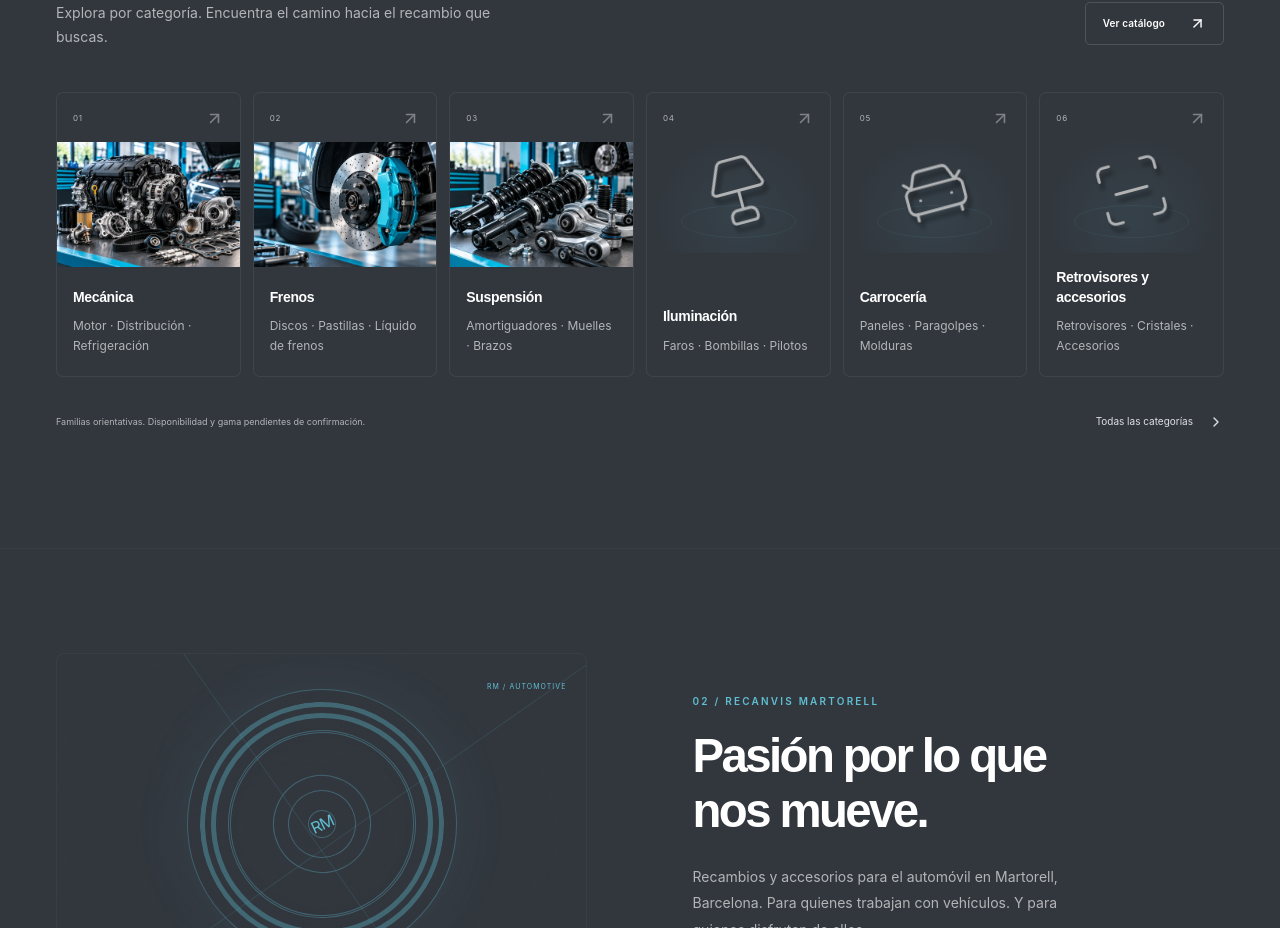
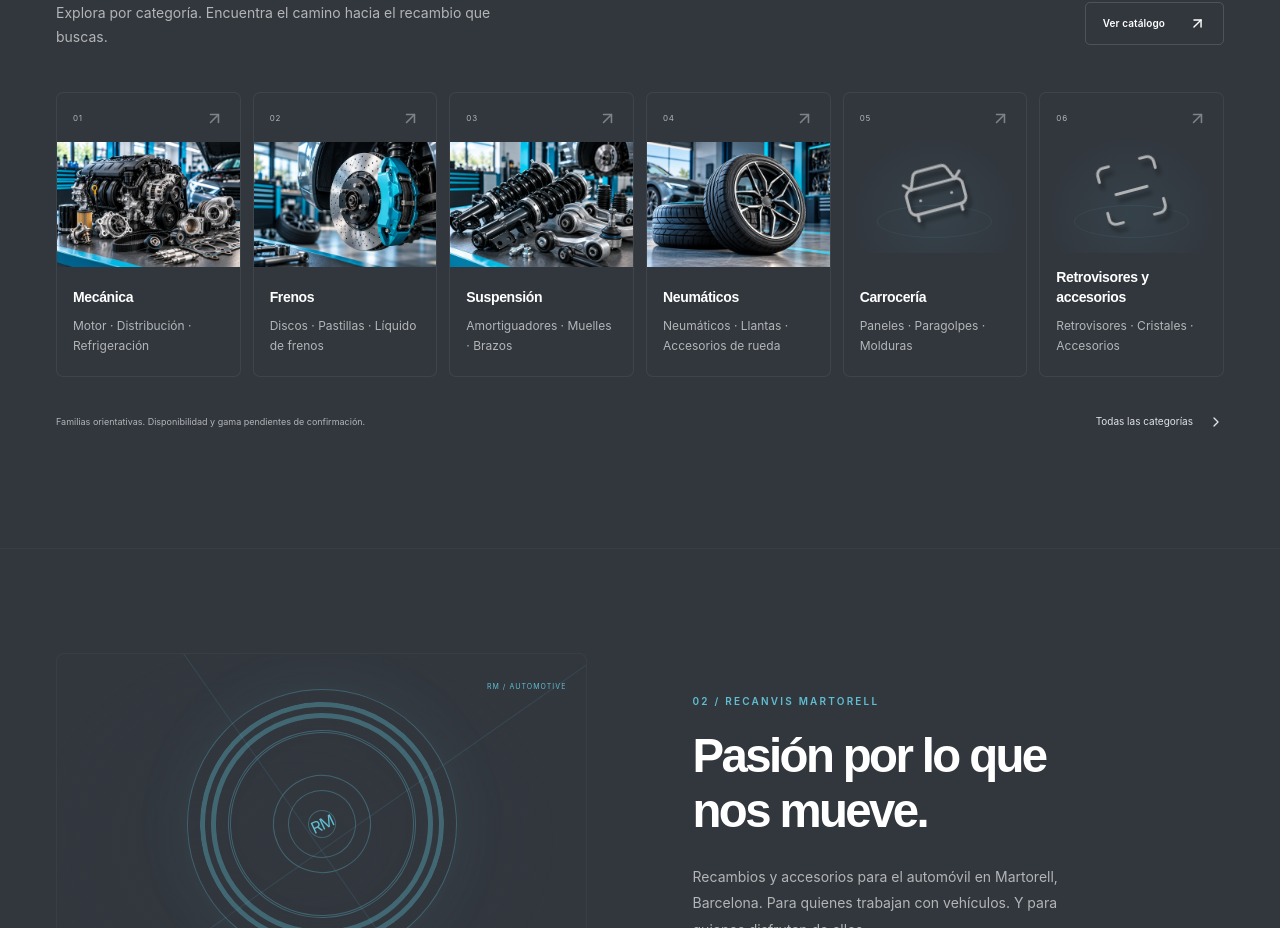
Before and after one commit to Rober-prog/re-motorsport, a React (Vite) app: page / in a window 1280 px wide. Shown: the part 1008-1936 px from the top of the page. Built offline with nearby package versions, Linux system fonts and the light colour scheme; a web font is replaced by a local one.

Commit message:
Cambiar la categoria 04 a Neumaticos con la fotografia aportada

```diff
--- a/src/data/categories.ts
+++ b/src/data/categories.ts
@@ -78,16 +78,17 @@ export const categories: Category[] = [
     7,
   ),
   entry(
-    'iluminacion',
-    'Iluminación',
-    'Il·luminació',
-    'Ver bien. Hacerse ver. Consulta los componentes de iluminación para tu vehículo.',
-    'Veure-hi bé. Fer-se veure. Consulta els components d’il·luminació per al teu vehicle.',
-    ['Faros', 'Bombillas', 'Pilotos'],
-    ['Fars', 'Bombetes', 'Pilots'],
-    'light',
-    'equipment',
+    'neumaticos',
+    'Neumáticos',
+    'Pneumàtics',
+    'Neumáticos, llantas y accesorios de rueda. Cuéntanos las medidas y las necesidades de tu vehículo.',
+    'Pneumàtics, llandes i accessoris de roda. Explica’ns les mides i les necessitats del teu vehicle.',
+    ['Neumáticos', 'Llantas', 'Accesorios de rueda'],
+    ['Pneumàtics', 'Llandes', 'Accessoris de roda'],
+    'wheel',
+    'maintenance',
     4,
+    '/images/categories/neumaticos.webp',
   ),
   entry(
     'carroceria',
```
Also changed, not shown: public/images/categories/neumaticos.webp (added), 3 other files (tests, documents, lock files or other folders).
